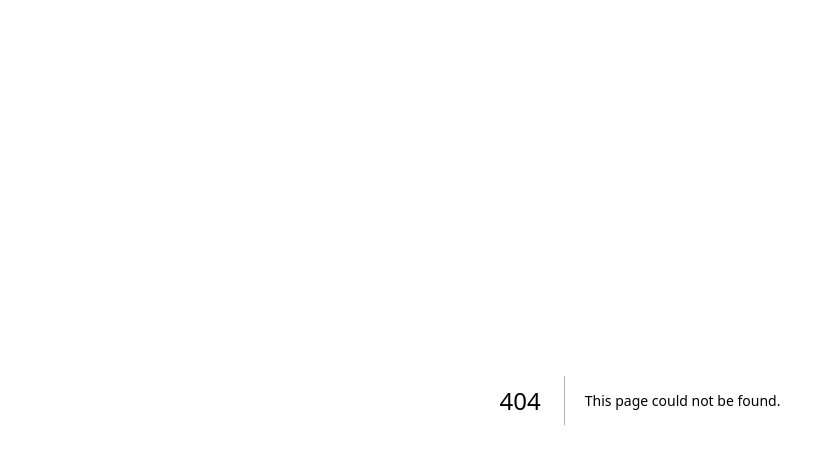
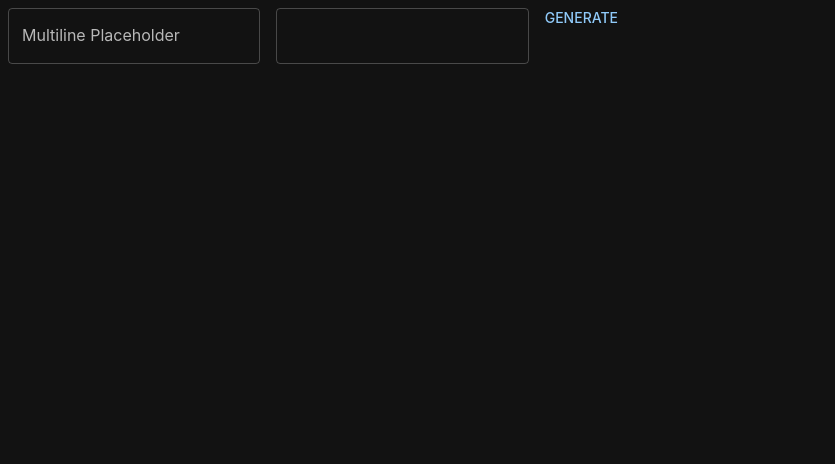
Before and after one commit to samutayuga/nextjsbysample, a Next.js app: page /resume in a window 1280 px wide. Before the commit this address had no page. Shown: the top 464 px of the page, without its empty margins (0-835 px from the left). Built offline with nearby package versions, Linux system fonts and the light colour scheme.

Commit message:
chore: integrate with binance api

```diff
--- a/package.json
+++ b/package.json
@@ -13,6 +13,7 @@
     "axios": "^1.2.1",
     "immutable": "^4.2.2",
     "next": "^13.1.1",
+    "openai": "^3.1.0",
     "react": "^18.2.0",
     "react-dom": "^18.2.0",
     "typed-immutable-map": "^0.1.1",
--- /dev/null
+++ b/pages/resume.tsx
@@ -0,0 +1,88 @@
+import {Configuration, OpenAIApi} from "openai";
+import {Box, Button, TextField} from "@mui/material";
+import React from "react";
+
+
+import {values} from "typed-immutable-map";
+import {create} from "zustand";
+
+const useGenerationStore = create<IResume & IResumeAction>((set, get) => ({
+    context: '',
+    resume: '',
+    recreate: () => {
+
+
+    }
+
+
+}))
+const configuration = new Configuration({
+    apiKey: "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",
+});
+const openAPi = new OpenAIApi(configuration)
+
+interface IResume {
+    context: string,
+    resume: string
+}
+
+interface IResumeAction {
+    recreate: (string) => void
+}
+
+async function callOpenAi(theValues) {
+
+
+    const completion = await openAPi.createCompletion({
+            model: "text-davinci-003",
+            prompt: theValues.context,
+            temperature: 0.6,
+        }
+    )
+
+
+}
+
+export default function CreateResume() {
+    const [values, setValues] = React.useState({
+        context: 'testing',
+        resume: ''
+    });
+    const handleGenerate = (context) => event => {
+        setValues({...values, [context]: event.target.value})
+    }
+    return (
+        //crete input field
+        <Box component="form" sx={{'& .MuiTextField-root': {m: 1, width: '25ch'},}} noValidate
+             autoComplete="off">
+            <div>
+                <TextField
+                    onChange={(newValue) => setValues({context: newValue.target.value, resume: ''})}
+                    id="outlined-textarea"
+                    label="Multiline Placeholder"
+                    placeholder="Placeholder"
+                    type="string"
+                    name="context"
+                    autoComplete="context"
+                    multiline
+                />
+                <TextField name="resume" value={values.resume}/>
+                <Button onClick={() => {
+                    const completion = openAPi.createCompletion({
+                            model: "text-davinci-003",
+                            prompt: values.context,
+                            temperature: 0.6,
+                        }
+                    )
+                    completion.then((resp) => {
+                        console.log(resp.data.choices[0].text)
+                        values.resume = resp.data.choices[0].text
+                    })
+
+                }}>Generate</Button>
+            </div>
+
+        </Box>
+    )
+
+}
```
Also changed, not shown: 1 other file (tests, documents, lock files or other folders).
